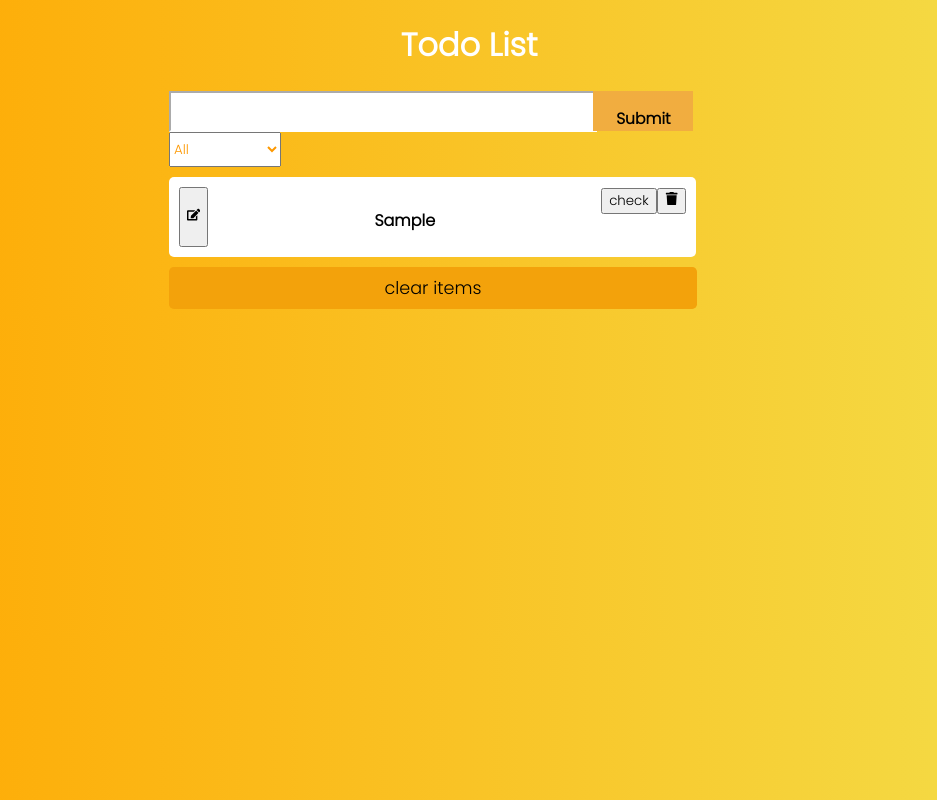
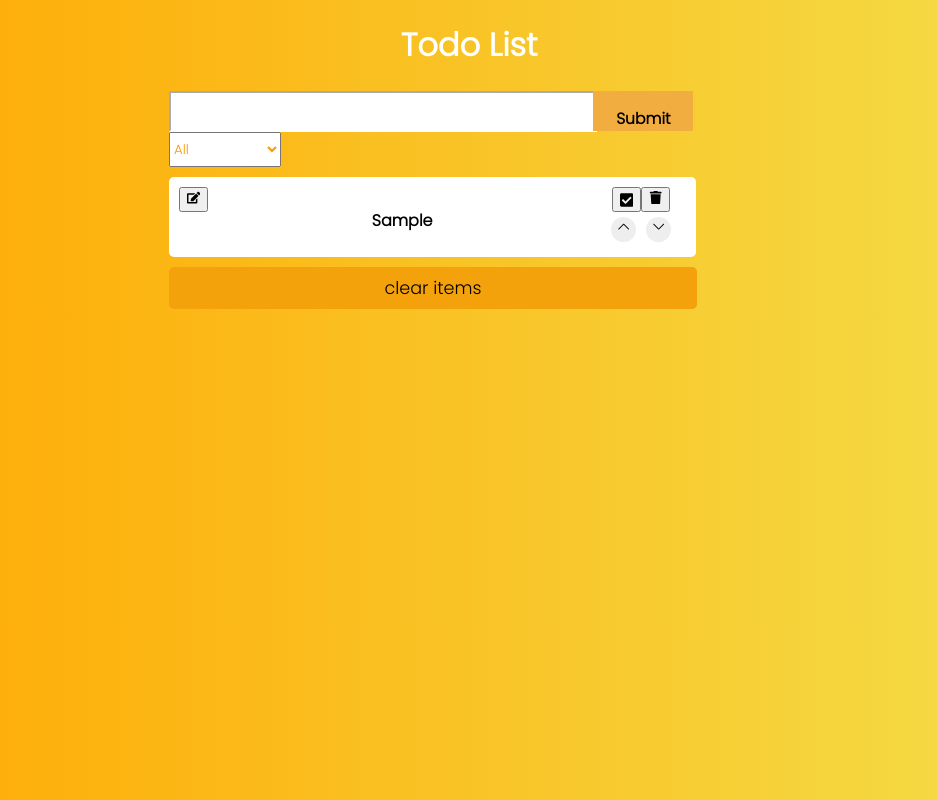
Before and after one commit to ToniGrbic/todo-list-react, a React (Create React App) app: page / in a window 1280 px wide. Both pictures are taken after typing "Sample" into the empty fields and a click on the button "Submit". Shown: the whole page, without its empty margins (171-1108 px from the left). Built offline with nearby package versions, Linux system fonts and the light colour scheme.

Commit message:
added moveTodoUpDown and animations

```diff
--- a/package.json
+++ b/package.json
@@ -3,6 +3,7 @@
   "version": "0.1.0",
   "private": true,
   "dependencies": {
+    "@formkit/auto-animate": "^1.0.0-beta.1",
     "@testing-library/jest-dom": "^4.2.4",
     "@testing-library/react": "^9.5.0",
     "@testing-library/user-event": "^7.2.1",
--- a/public/index.html
+++ b/public/index.html
@@ -10,7 +10,7 @@
       name="description"
       content="Web site created using create-react-app"
     />
-    <link rel="apple-touch-icon" href="%PUBLIC_URL%/logo192.png" />
+
     <!--
       manifest.json provides metadata used when your web app is installed on a
       user's mobile device or desktop. See https://developers.google.com/web/fundamentals/web-app-manifest/
--- a/src/App.js
+++ b/src/App.js
@@ -1,11 +1,13 @@
-import React, { useState, useEffect } from 'react'
+import React, { useEffect, useRef } from 'react'
 import List from './List'
 import Alert from './Alert'
 import Form from './Form'
 import { useGlobalContext } from './context'
+import autoAnimate  from '@formkit/auto-animate'
 
 function App() {
   const { todos, select, alert, clearTodos, filterTodos  } = useGlobalContext()
+  const todoParentDiv = useRef(null)
 
   useEffect(()=>{
     localStorage.setItem('todos', JSON.stringify(todos));
@@ -15,6 +17,10 @@ function App() {
     filterTodos()
   }, [select, todos])
 
+  useEffect(()=>{
+    todoParentDiv.current && autoAnimate(todoParentDiv.current)
+  },[todoParentDiv])
+
   return (
   <div className="container">
     <h1>Todo List</h1>
@@ -23,11 +29,12 @@ function App() {
     <Form />
 
      {  todos.length > 0 &&
-      (<div className="listDiv">
+      (<div className="listDiv"
+        ref = {todoParentDiv}>
         <List/>
         <button
-        className='clearBtn'
-        onClick={clearTodos}>
+          className='clearBtn'
+          onClick={clearTodos}>
         clear items
         </button>
       </div>
--- a/src/Form.js
+++ b/src/Form.js
@@ -1,13 +1,18 @@
-import React from 'react'
+import React, { useEffect } from 'react'
 import { useGlobalContext } from './context'
 const Form = () => {
-    const { todoText, editFlag, handleSubmit, handleTodoText, handleSelect} = useGlobalContext()
+    const { todoText, editFlag, handleSubmit, handleTodoText, handleSelect } = useGlobalContext()
+    const inputRef = React.useRef()
+    useEffect(()=>{
+        inputRef.current.focus()
+    },[])
+
     return (
         <>
-        <form id="Form" onSubmit={handleSubmit}>
+        <form id="Form" onSubmit={handleSubmit} >
             <div className="submitDiv">
                 <input type="text" name="" id="text-input"
-                value={todoText}
+                value={todoText} ref={inputRef}
                 onChange={(e)=>handleTodoText(e.target.value)}/>
                 <button type="submit" id="submit" value="Submit">
                     <h3>{editFlag ? 'Edit' : 'Submit'}</h3>
--- a/src/Todo.js
+++ b/src/Todo.js
@@ -1,24 +1,36 @@
 import React from 'react';
 import { FaEdit, FaTrash } from 'react-icons/fa'
+import {BsChevronUp, BsChevronDown} from 'react-icons/bs'
 import { useGlobalContext } from './context';
-
+import { FaCheckSquare } from 'react-icons/fa'
 const Todo = ({todo})=>{
 
     const { completed, text, id} = todo
-    const { editTodo, checkTodo, deleteTodo} = useGlobalContext()
+    const { editTodo, checkTodo, deleteTodo, moveTodoUpDown} = useGlobalContext()
 
     return (
         <div className={`todoDiv ${completed ? 'todoCompleted' : null}`}>
-          <button onClick={()=>editTodo(id)}>
+          <button style={{height:"25px"}}onClick={()=>editTodo(id)}>
             <FaEdit/>
           </button>
-          <h4>{text}</h4>
-        <div>
+          <div style={{maxWidth:"360px"}} >
+            <h4 className="todoText">{text}</h4>
+          </div>
+
+        <div className="todoButtonsContainer">
           <button onClick={()=>checkTodo(id)}>
-            {completed ? 'uncheck': 'check'}
+              <FaCheckSquare style={{height:"20px"}}/>
           </button>
           <button onClick={()=>deleteTodo(id)}>
             <FaTrash/>
+          </button>
+          <button className="bsChev"
+            onClick={()=>moveTodoUpDown(id, 'Up')}>
+            <BsChevronUp />
+          </button>
+          <button className="bsChev"
+            onClick={()=>moveTodoUpDown(id, 'Down')}>
+            <BsChevronDown />
           </button>
         </div>
       </div>
--- a/src/context.js
+++ b/src/context.js
@@ -46,16 +46,26 @@ const AppProvider = ({ children }) => {
   const editTodo = (id)=>{
     dispatch({type:'SET_EDIT_FLAG', payload:true})
     dispatch({type:'SET_EDIT_ID', payload:id})
-    const currentTodoText = state.todos.find((todo)=>todo.id === id)
-    dispatch({type:'SET_TODO_TEXT', payload:currentTodoText.text})
+    const currentTodo = state.todos.find((todo)=>todo.id === id)
+    dispatch({type:'SET_TODO_TEXT', payload:currentTodo.text})
   }
 
   const handleTodoText = (value)=>{
-    dispatch({type:'SET_TODO_TEXT', payload:value})
+    if(value.length < 50)
+      dispatch({type:'SET_TODO_TEXT', payload:value})
+    else {
+      showAlert(true, 'danger', 'max number of charachters reached')
+    }
+
   }
 
   const handleSelect = (value)=>{
-    dispatch({type:'SET_SELECT', payload:value})
+
+      dispatch({type:'SET_SELECT', payload:value})
+  }
+
+  const moveTodoUpDown = (id, type)=>{
+    dispatch({type:'MOVE_TODO', payload:{id, type}})
   }
 
   const filterTodos = ()=>{
@@ -103,7 +113,7 @@ const AppProvider = ({ children }) => {
       <AppContext.Provider
         value={{...state, handleSubmit, handleTodoText,handleSelect,
                 filterTodos, clearTodos, deleteTodo, checkTodo,
-                showAlert, editTodo }}>
+                showAlert, editTodo, moveTodoUpDown }}>
         {children}
       </AppContext.Provider>
     );
--- a/src/index.css
+++ b/src/index.css
@@ -34,7 +34,6 @@ h1{
   text-transform: capitalize;
 
 }
-
 label{
   position: absolute;
 }
@@ -109,6 +108,30 @@ height:30px;
   margin-left:10px;
   height:30px;
 }
+.todoButtonsContainer{
+  height:auto;
+  width:90px;
+  display:flex;
+  justify-content:center;
+  align-items:center;
+  flex-wrap: wrap;
+}
+
+.todoButtonsContainer > button{
+  height:25px;
+}
+
+.bsChev{
+  border-radius:50%;
+  border:none;
+  background-color:#EEEEEE;
+  margin:5px;
+  transition: 400ms;
+}
+
+.bsChev:hover{
+  background-color:#E1E1E1;
+}
 
 i{
   margin-right:10px;
@@ -123,16 +146,8 @@ div i{
   height:18px;
 }
 
-.fa-check-square{
-  background: green;
-}
-
-.fa-minus-square{
-  background: brown;
-}
-
 .todoCompleted{
-  background: #d4edda !important; ;
+  background: #d4edda !important;
   text-decoration: line-through;
   transition: 500ms;
 }
@@ -148,6 +163,12 @@ div i{
   display: flex;
   justify-content: space-between;
   width:84.5%;
+  white-space: normal;
+}
+
+.todoText{
+  word-wrap: break-word;
+  text-align: center;
 }
 
 .show-container {
--- a/src/reducer.js
+++ b/src/reducer.js
@@ -43,6 +43,31 @@ const reducer = (state, action)=>{
         case 'SET_TODO_TEXT':
             state={...state, todoText:action.payload}
         break
+        case 'MOVE_TODO':
+            const moveUpDown = (id, delta) =>{
+                const newTodos = [...state.todos];
+
+                const currentTodo = newTodos.find(todo=>todo.id === id)
+                const currentIndex = newTodos.indexOf(currentTodo)
+                newTodos.splice(currentIndex, 1);
+
+                let newIndex = currentIndex + delta
+                if(newIndex > newTodos.length){
+                    newIndex = 0;
+                }else if(newIndex < 0){
+                    newIndex = newTodos.length
+                }
+
+                newTodos.splice(newIndex, 0, currentTodo);
+                state={...state, todos:newTodos}
+            }
+            if(action.payload.type === 'Up'){
+                moveUpDown(action.payload.id, -1)
+            }
+            if(action.payload.type === 'Down'){
+                moveUpDown(action.payload.id, 1)
+            }
+        break
         default:
             throw new Error('no matching action type')
     }
```
Also changed, not shown: public/manifest.json, 2 other files (tests, documents, lock files or other folders).
